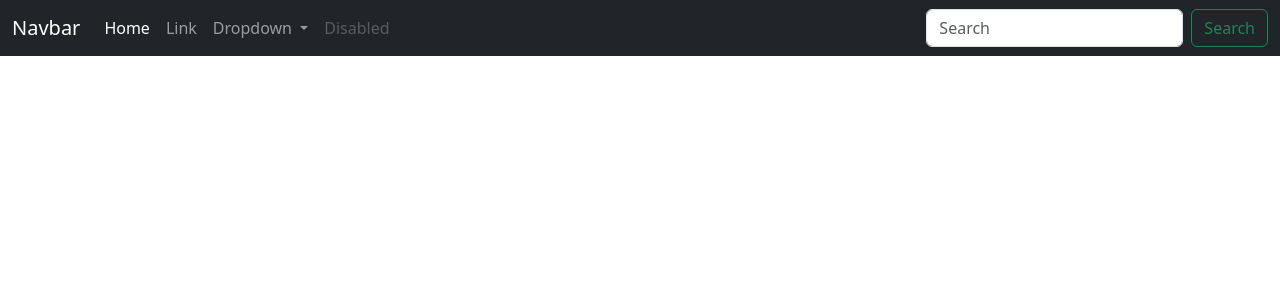
After one commit to BenWilliams89/Link-Tracking, a Django app: template blog/templates/base.html in a window 1280 px wide. The commit adds this page. Shown: the top 300 px of the page. Run offline with Django 4.2, Linux system fonts and the light colour scheme; the template is opened without the code that fills it, so the values that code supplies are empty.

Commit message:
Add base file  navbar and ordering of blog posts

```diff
--- /dev/null
+++ b/blog/templates/base.html
@@ -0,0 +1,61 @@
+<!--Everything that goes in this page goes in everypage we connect to it-->
+
+<!doctype html>
+<html lang="en">
+  <head>
+    <meta charset="utf-8">
+    <meta name="viewport" content="width=device-width, initial-scale=1">
+    <title>Bootstrap demo</title>
+    <link href="https://cdn.jsdelivr.net/npm/bootstrap@5.3.3/dist/css/bootstrap.min.css" rel="stylesheet" integrity="sha384-QWTKZyjpPEjISv5WaRU9OFeRpok6YctnYmDr5pNlyT2bRjXh0JMhjY6hW+ALEwIH" crossorigin="anonymous">
+  </head>
+  <body>
+    <nav class="navbar navbar-expand-lg navbar-dark bg-dark">
+        <div class="container-fluid">
+          <a class="navbar-brand" href="#">Navbar</a>
+          <button class="navbar-toggler" type="button" data-bs-toggle="collapse" data-bs-target="#navbarSupportedContent" aria-controls="navbarSupportedContent" aria-expanded="false" aria-label="Toggle navigation">
+            <span class="navbar-toggler-icon"></span>
+          </button>
+          <div class="collapse navbar-collapse" id="navbarSupportedContent">
+            <ul class="navbar-nav me-auto mb-2 mb-lg-0">
+              <li class="nav-item">
+                <a class="nav-link active" aria-current="page" href="#">Home</a>
+              </li>
+              <li class="nav-item">
+                <a class="nav-link" href="#">Link</a>
+              </li>
+              <li class="nav-item dropdown">
+                <a class="nav-link dropdown-toggle" href="#" role="button" data-bs-toggle="dropdown" aria-expanded="false">
+                  Dropdown
+                </a>
+                <ul class="dropdown-menu">
+                  <li><a class="dropdown-item" href="#">Action</a></li>
+                  <li><a class="dropdown-item" href="#">Another action</a></li>
+                  <li><hr class="dropdown-divider"></li>
+                  <li><a class="dropdown-item" href="#">Something else here</a></li>
+                </ul>
+              </li>
+              <li class="nav-item">
+                <a class="nav-link disabled" aria-disabled="true">Disabled</a>
+              </li>
+            </ul>
+            <form class="d-flex" role="search">
+              <input class="form-control me-2" type="search" placeholder="Search" aria-label="Search">
+              <button class="btn btn-outline-success" type="submit">Search</button>
+            </form>
+          </div>
+        </div>
+      </nav>
+    <br>
+    <div class="container">
+    {% block content %}
+
+    {% endblock %}
+    </div>
+
+
+
+
+
+    <script src="https://cdn.jsdelivr.net/npm/bootstrap@5.3.3/dist/js/bootstrap.bundle.min.js" integrity="sha384-YvpcrYf0tY3lHB60NNkmXc5s9fDVZLESaAA55NDzOxhy9GkcIdslK1eN7N6jIeHz" crossorigin="anonymous"></script>
+  </body>
+</html>
```
Also changed, not shown: blog/models.py (+5 -2 lines), blog/templates/article_details.html (+6 -1 lines), blog/templates/home.html (+9 -0 lines).
